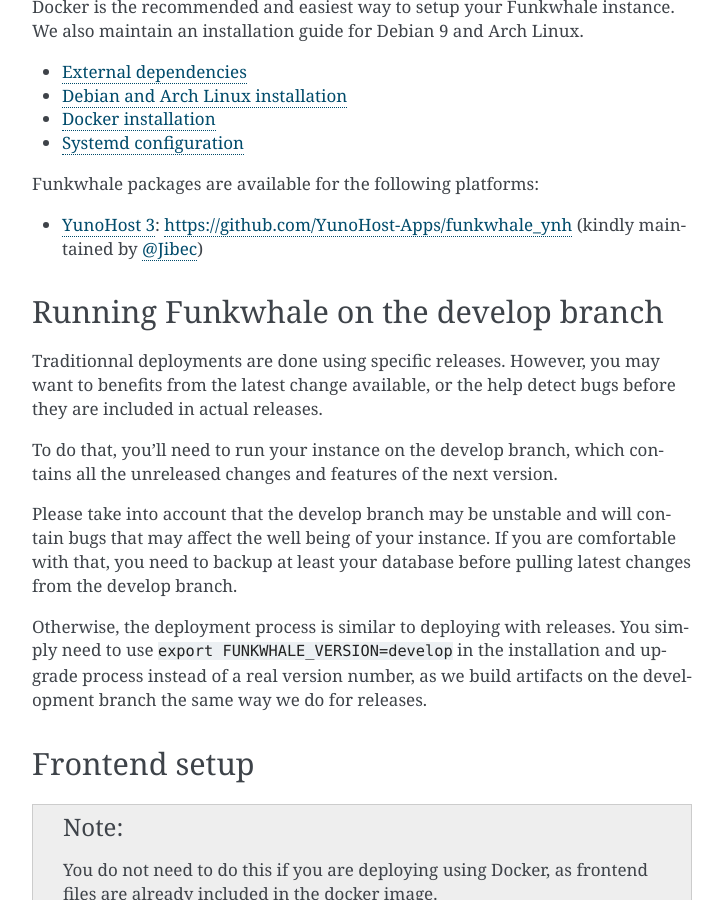
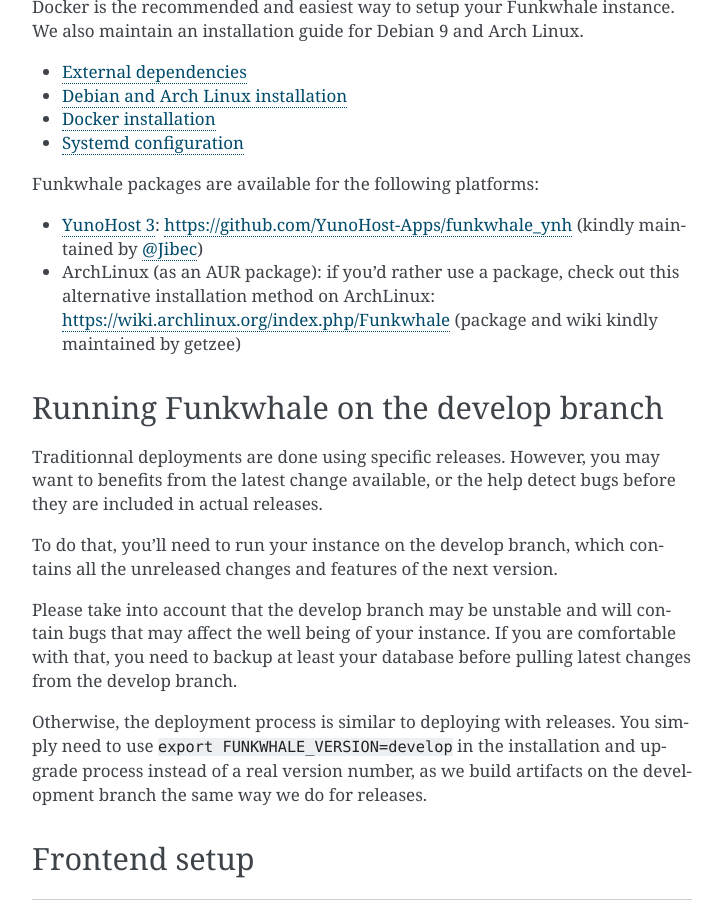
Before and after one commit to RYGhub/funkwhale, a Sphinx documentation site: the page built from docs/installation/index.rst, in a window 1280 px wide and 900 px high, scrolled down 1447 px. Shown: the whole window, without its empty margins (388-1111 px from the left). Built offline with Sphinx 7.4.7, drawn with Linux system fonts in a browser that asks for light colours; pages that are not in the unit, such as notebooks, are missing from menus.

Commit message:
Added link to ArchLinux AUR and Wiki

```diff
--- a/docs/installation/index.rst
+++ b/docs/installation/index.rst
@@ -75,7 +75,7 @@
 Funkwhale packages are available for the following platforms:
 
 - `YunoHost 3 <https://yunohost.org/>`_: https://github.com/YunoHost-Apps/funkwhale_ynh (kindly maintained by `@Jibec <https://github.com/Jibec>`_)
-
+- ArchLinux (as an AUR package): if you'd rather use a package, check out this alternative installation method on ArchLinux: https://wiki.archlinux.org/index.php/Funkwhale (package and wiki kindly maintained by getzee)
 
 Running Funkwhale on the develop branch
 ---------------------------------------
```
